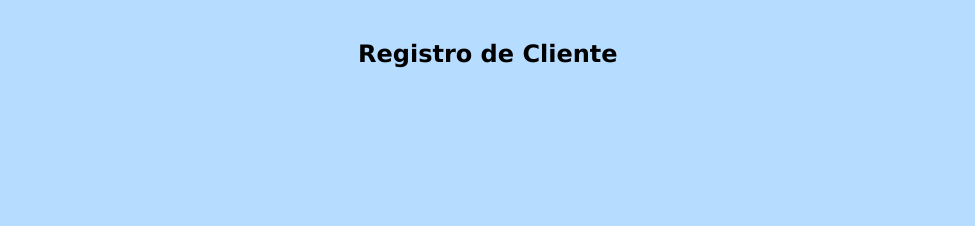
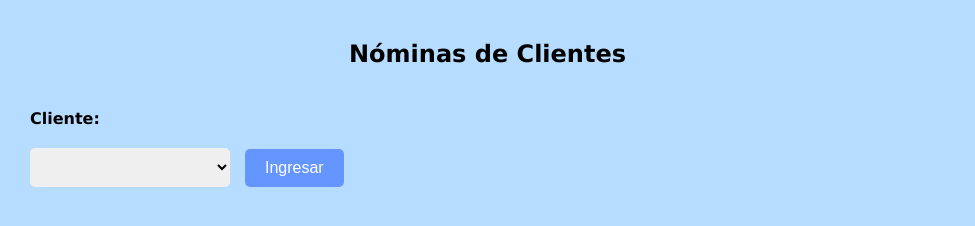
Before and after one commit to Matoxx01/mikes, an Electron app: page public/home/home.html in a window 975 px wide. Shown: the part 54-280 px from the top of the page. Drawn offline with nearby package versions, Linux system fonts and the light colour scheme.

Commit message:
refractor: make a selector in home

```diff
--- a/public/home/home.css
+++ b/public/home/home.css
@@ -4,7 +4,6 @@ body {
     background-color: #B6DCFF;
     display: flex;
     flex-direction: column;
-    align-items: center;
     margin: 0;
 }
 
@@ -175,6 +174,43 @@ h2 {
     margin-left: 7px;
 }
 
+.titleClient {
+    margin-bottom: 20px;
+    margin-left: 30px;
+}
+
+.clientChoose {
+    display: flex;
+    flex-direction: row;
+    align-items: center;
+    margin-bottom: 20px;
+    margin-left: 30px;
+}
+
+.clientSelect {
+    padding: 10px;
+    border-radius: 5px;
+    margin-right: 15px;
+    border: none;
+    font-size: 16px;
+    width: 200px;
+}
+
+.btnIngresar {
+    background-color: #6596FF;
+    color: white;
+    border: none;
+    padding: 10px 20px;
+    border-radius: 5px;
+    cursor: pointer;
+    font-size: 16px;
+}
+
+.btnIngresar:hover {
+    background-color: #ffffff;
+    color: #6596FF;
+}
+
 /* Flash Messages */
 
 .flash-messages {
--- a/public/home/home.html
+++ b/public/home/home.html
@@ -55,9 +55,17 @@
         </div>
     </header>
 
-    <h2>Registro de Cliente</h2>
+    <h2>Nóminas de Clientes</h2>
 
+    <h4 class="titleClient">Cliente:</h4>
 
+    <div class="clientChoose">
+
+        <select id="clientSelect" class="clientSelect">
+        </select>
+        <button class="btnIngresar" id="btnIngresar">Ingresar</button>
+
+    </div>
 
     <div id="flash-messages" class="flash-messages"></div>
 
--- a/public/home/home.js
+++ b/public/home/home.js
@@ -1,3 +1,11 @@
+// Evento para detectar "Enter" en el input
+document.getElementById("clientSelect").addEventListener("keypress", function(event) {
+  if (event.key === "Enter") {
+      event.preventDefault();
+      document.getElementById("btnIngresar").click();
+  }
+});
+
 document.addEventListener("DOMContentLoaded", () => {
   const manageEmployeesItem = document.getElementById('manageEmployees');
   const employee = JSON.parse(localStorage.getItem('employee'));
```
